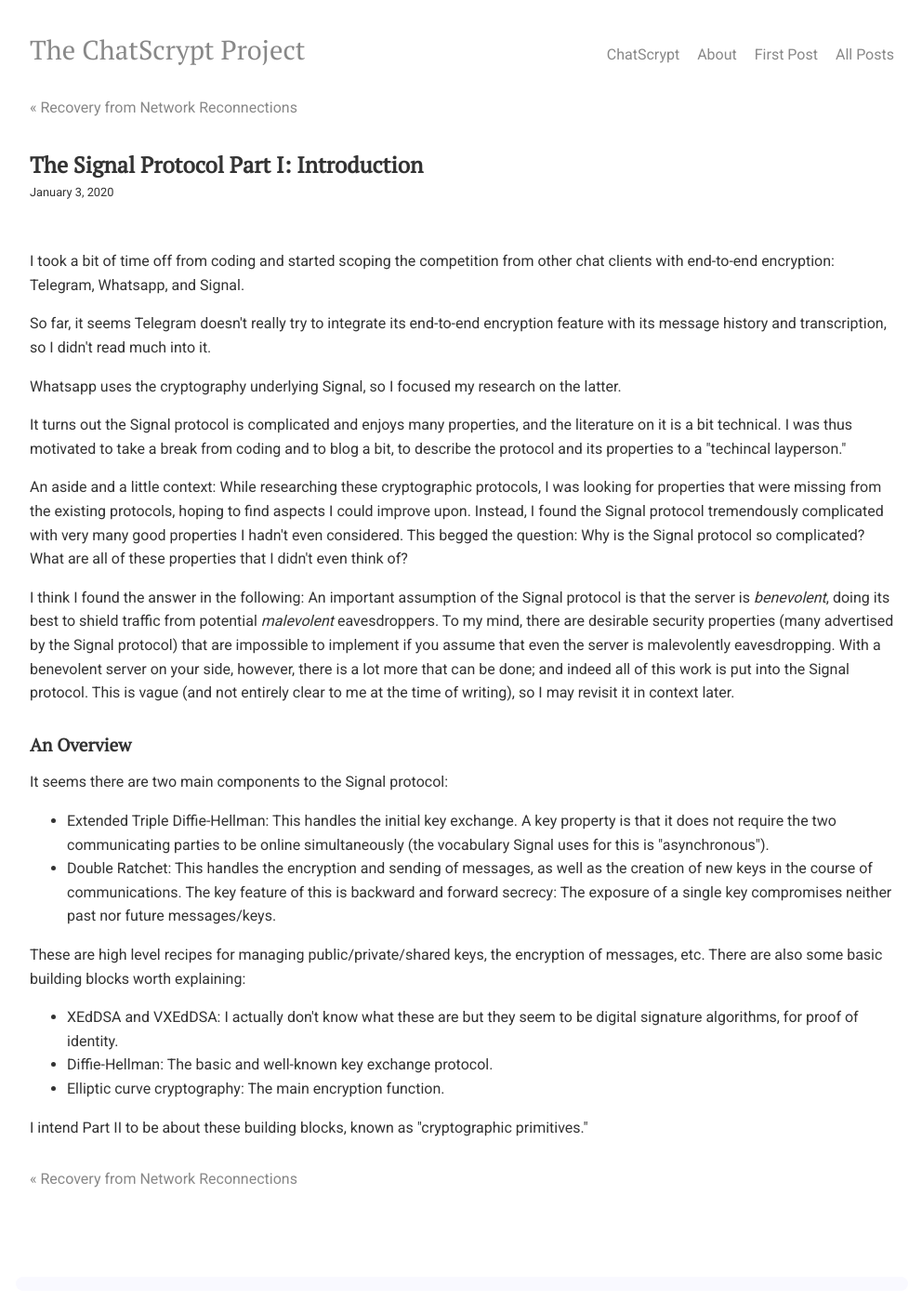
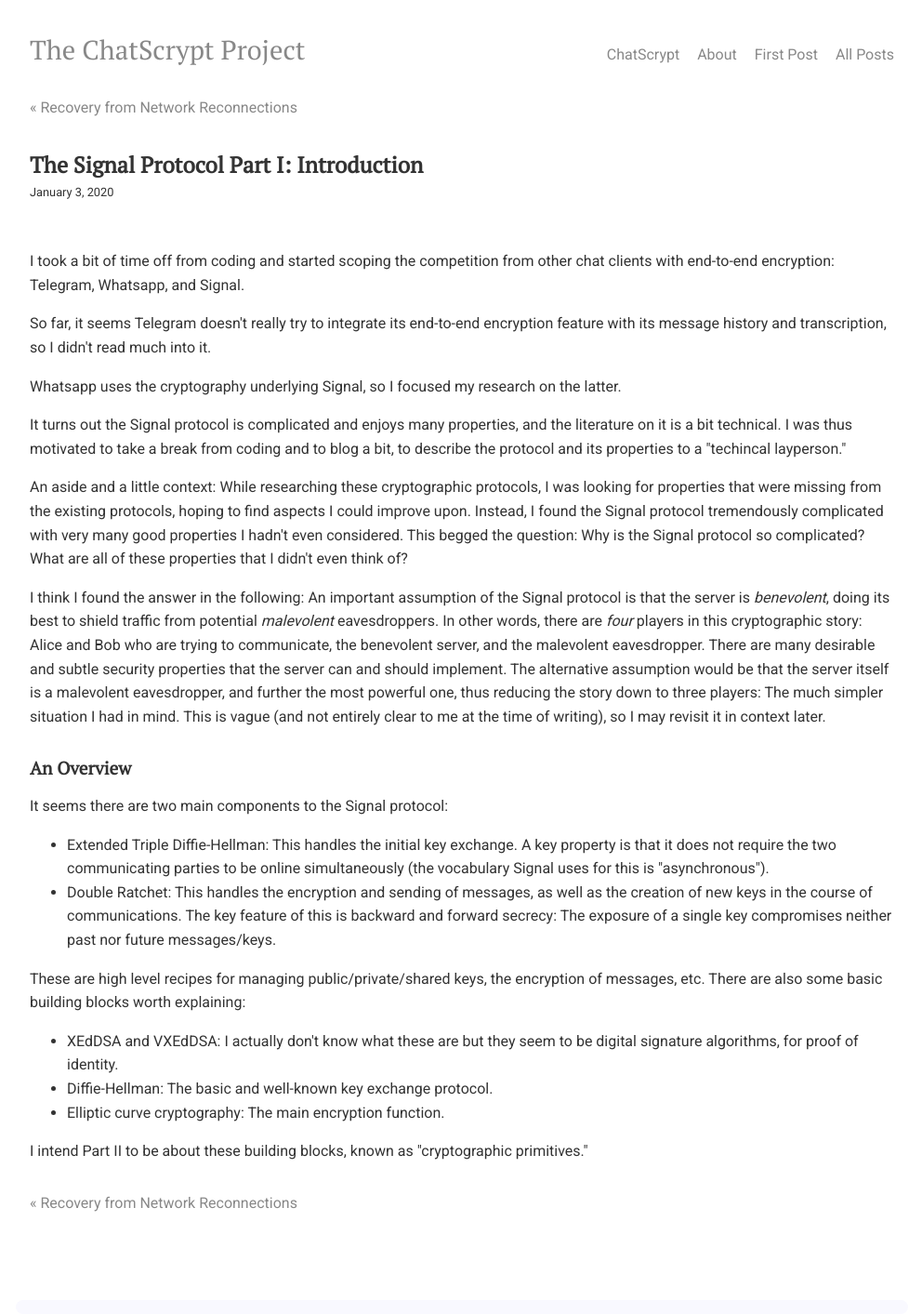
Before and after one commit to chatscrypt/chatscrypt.github.io, a Jekyll site: the page built from _posts/2020-01-03-the-signal-protocol-part-i-introduction.html, in a window 1280 px wide. Shown: the whole page at 93% size, without its empty margins (143-1135 px from the left). Built offline with Jekyll 4.4.1, drawn with Linux system fonts in a browser that asks for light colours; comment, search, counter and statistics services are not loaded; before the commit the page ends 1388 px from its top, so only the background shows below that.

Commit message:
Update 2020-01-03-the-signal-protocol-part-i-introduction.html

```diff
--- a/_posts/2020-01-03-the-signal-protocol-part-i-introduction.html
+++ b/_posts/2020-01-03-the-signal-protocol-part-i-introduction.html
@@ -15,7 +15,7 @@
 
 <p> An aside and a little context: While researching these cryptographic protocols, I was looking for properties that were missing from the existing protocols, hoping to find aspects I could improve upon. Instead, I found the Signal protocol tremendously complicated with very many good properties I hadn't even considered. This begged the question: Why is the Signal protocol so complicated? What are all of these properties that I didn't even think of?
 
-<p>I think I found the answer in the following: An important assumption of the Signal protocol is that the server is <i>benevolent</i>, doing its best to shield traffic from potential <i>malevolent</i> eavesdroppers. To my mind, there are desirable security properties (many advertised by the Signal protocol) that are impossible to implement if you assume that even the server is malevolently eavesdropping. With a benevolent server on your side, however, there is a lot more that can be done; and indeed all of this work is put into the Signal protocol. This is vague (and not entirely clear to me at the time of writing), so I may revisit it in context later.
+<p>I think I found the answer in the following: An important assumption of the Signal protocol is that the server is <i>benevolent</i>, doing its best to shield traffic from potential <i>malevolent</i> eavesdroppers. In other words, there are <i>four</i> players in this cryptographic story: Alice and Bob who are trying to communicate, the benevolent server, and the malevolent eavesdropper. There are many desirable and subtle security properties that the server can and should implement. The alternative assumption would be that the server itself is a malevolent eavesdropper, and further the most powerful one, thus reducing the story down to three players: The much simpler situation I had in mind. This is vague (and not entirely clear to me at the time of writing), so I may revisit it in context later.
 
 <h2>An Overview</h2>
 
```
